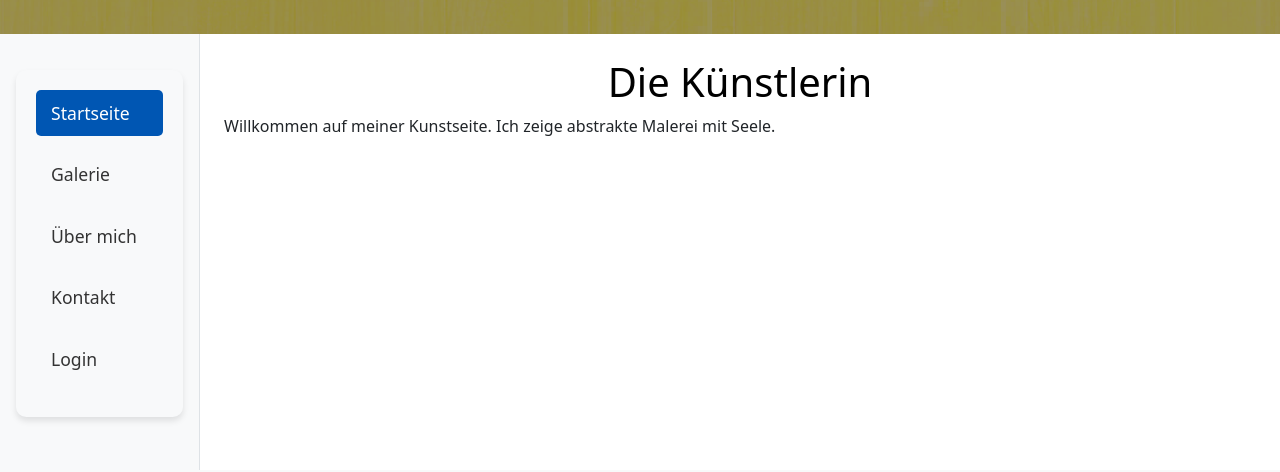
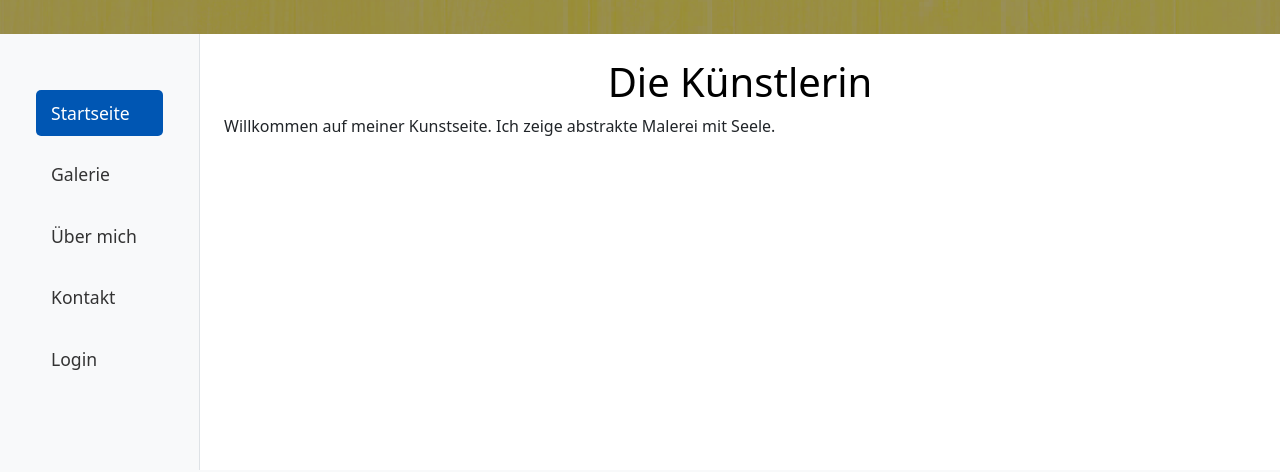
Before and after one commit to Daniel-Rataj/kuenstlerin_webauftritt, an Angular app in the folder client/: page / in a window 1280 px wide. Shown: the part 274-746 px from the top of the page. Built offline with nearby package versions, Linux system fonts and the light colour scheme.

Commit message:
Kasten bei buttons entfernt

```diff
--- a/client/src/app/layout/navigation/navigation.component.scss
+++ b/client/src/app/layout/navigation/navigation.component.scss
@@ -1,8 +1,8 @@
 /* Navigation Styling */
 .nav {
-  background-color: #f8f9fa;  /* Hintergrundfarbe */
-  border-radius: 10px;  /* Abgerundete Ecken */
-  box-shadow: 0 4px 6px rgba(0, 0, 0, 0.1);  /* Leichter Schatten für Tiefe */
+  background-color: transparent;  /* Keine Hintergrundfarbe, um mit dem Hintergrund zu verschmelzen */
+  border-radius: 0;  /* Keine abgerundeten Ecken */
+  box-shadow: none;  /* Kein Schatten */
   padding: 20px; /* Padding für bessere Struktur */
   width: 100%;  /* Volle Breite nutzen */
   margin-top: 20px;
@@ -24,6 +24,9 @@
   border-radius: 5px;  /* Abgerundete Ecken für die Links */
   transition: all 0.3s ease; /* Sanfter Übergang für Hover und Aktivierung */
   text-decoration: none;  /* Entfernt den Unterstrich */
+  background-color: transparent; /* Keine Hintergrundfarbe */
+  border: none; /* Keine Ränder */
+  outline: none; /* Keine Umrandung */
   pointer-events: auto;  /* Sicherstellen, dass der Button anklickbar ist */
 }
 
@@ -45,3 +48,8 @@
     padding: 15px;
   }
 }
+
+.nav-link {
+  position: relative;
+  z-index: 10;
+}
```
